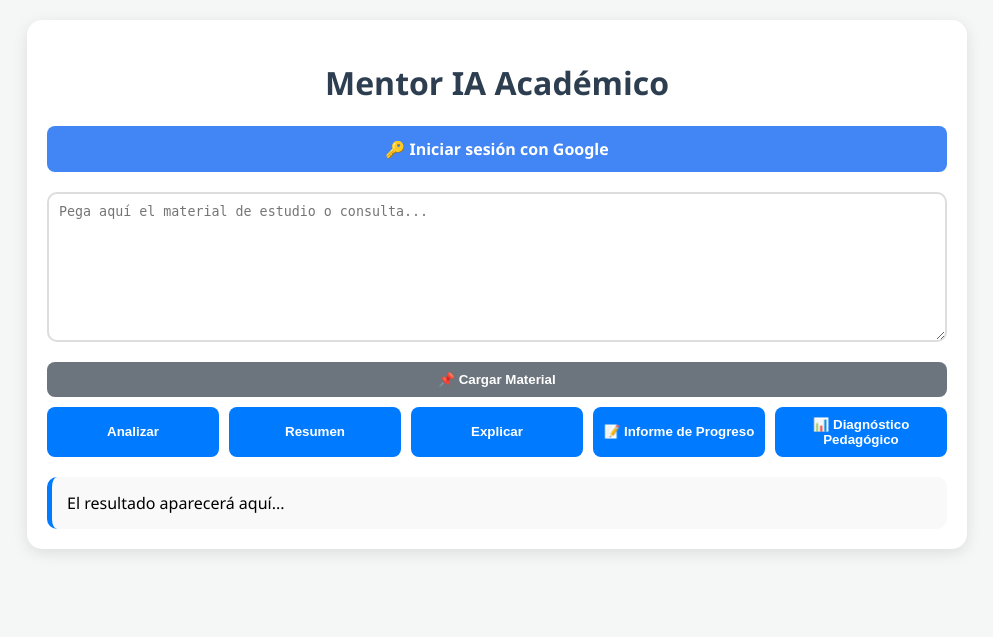
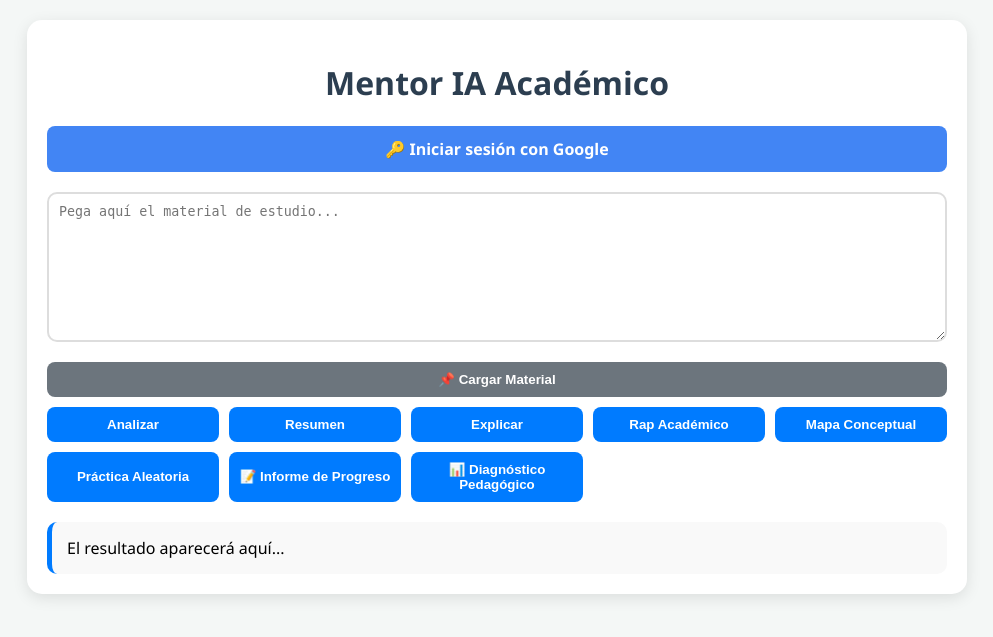
Before and after one commit to iaentrenador/mentor-academico, a Flask app: page / in a window 1280 px wide. Shown: the top 637 px of the page, without its empty margins (143-1136 px from the left). Run offline with Flask 3, Linux system fonts and the light colour scheme.

Commit message:
Update index.html

```diff
--- a/templates/index.html
+++ b/templates/index.html
@@ -3,7 +3,7 @@
 <head>
 <meta charset="UTF-8">
 <meta name="viewport" content="width=device-width, initial-scale=1.0">
-<title>Mentor IA - Beta 2 Render</title>
+<title>Mentor IA - Beta 5.3</title>
 <style>
 body { font-family: 'Segoe UI', sans-serif; margin: 0; background-color: #f4f7f6; padding: 20px; }
 .container { max-width: 900px; margin: auto; background: #fff; padding: 20px; border-radius: 15px; box-shadow: 0 4px 15px rgba(0,0,0,0.1); }
@@ -13,7 +13,7 @@
 .controls { display: grid; grid-template-columns: repeat(auto-fit, minmax(150px, 1fr)); gap: 10px; margin-top: 15px; }
 button { padding: 10px; border: none; border-radius: 8px; cursor: pointer; background: #007bff; color: white; font-weight: 600; }
 .btn-load { background: #6c757d; grid-column: 1 / -1; }
-    #resultado { margin-top: 20px; padding: 15px; background: #f9f9f9; border-radius: 10px; border-left: 5px solid #007bff; white-space: pre-wrap; }
+#resultado { margin-top: 20px; padding: 15px; background: #f9f9f9; border-radius: 10px; border-left: 5px solid #007bff; }
 .acordeon { cursor: pointer; padding: 10px; background: #e9ecef; margin-bottom: 5px; border-radius: 8px; font-weight: bold; }
 .panel { padding: 10px; display: none; background: #f1f3f5; border-radius: 8px; margin-bottom: 10px; white-space: pre-wrap; }
 </style>
@@ -23,13 +23,16 @@
     <h1>Mentor IA Académico</h1>
     <a href="/login" class="btn-login">🔑 Iniciar sesión con Google</a>
 
-    <textarea id="texto" placeholder="Pega aquí el material de estudio o consulta..."></textarea>
+    <textarea id="texto" placeholder="Pega aquí el material de estudio..."></textarea>
 
     <div class="controls">
-        <button class="btn-load" onclick="enviarMaterial()">📌 Cargar Material</button>
+        <button class="btn-load" onclick="enviar('cargar_material')">📌 Cargar Material</button>
         <button onclick="enviar('analizar')">Analizar</button>
         <button onclick="enviar('resumen')">Resumen</button>
         <button onclick="enviar('explicar')">Explicar</button>
+        <button onclick="enviar('rap')">Rap Académico</button>
+        <button onclick="enviar('mapa_conceptual')">Mapa Conceptual</button>
+        <button onclick="enviar('aleatorio')">Práctica Aleatoria</button>
         <button onclick="enviar('informe_progreso')">📝 Informe de Progreso</button>
         <button onclick="enviar('diagnostico')">📊 Diagnóstico Pedagógico</button>
     </div>
@@ -41,10 +44,9 @@
 const BASE_URL = window.location.origin;
 const acordeonEstados = {};
 
-// Función para enviar consultas al entrenador
 async function enviar(tarea) {
     const texto = document.getElementById('texto').value;
-    if (!texto) return alert("Ingresa contenido.");
+    if (!texto && tarea !== "cargar_material") return alert("Ingresa contenido.");
     const resultadoDiv = document.getElementById('resultado');
     resultadoDiv.innerHTML = "Procesando...";
 
@@ -64,34 +66,15 @@ async function enviar(tarea) {
         if (tarea === 'informe_progreso' || tarea === 'diagnostico') {
             mostrarAcordeon(data.resultado);
         } else {
-            resultadoDiv.innerText = data.resultado;
+            resultadoDiv.innerText = data.resultado || data.resultado_text || "Sin respuesta";
         }
+
     } catch (err) {
         resultadoDiv.innerText = "Error de conexión.";
+        console.error(err);
     }
 }
 
-// Función para cargar material
-async function enviarMaterial() {
-    const texto = document.getElementById('texto').value;
-    if (!texto) return alert("Ingresa contenido para cargar.");
-    const resultadoDiv = document.getElementById('resultado');
-    resultadoDiv.innerHTML = "Cargando material...";
-
-    try {
-        const res = await fetch(`${BASE_URL}/cargar_material`, {
-            method: 'POST',
-            headers: { 'Content-Type': 'application/json' },
-            body: JSON.stringify({ material: texto })
-        });
-        const data = await res.json();
-        resultadoDiv.innerText = data.resultado || data.error;
-    } catch (err) {
-        resultadoDiv.innerText = "Error de conexión.";
-    }
-}
-
-// Acordeón para resultados largos
 function mostrarAcordeon(texto) {
     const resultadoDiv = document.getElementById('resultado');
     resultadoDiv.innerHTML = "";
```
Lines whose indentation alone changed are shown as unchanged.
